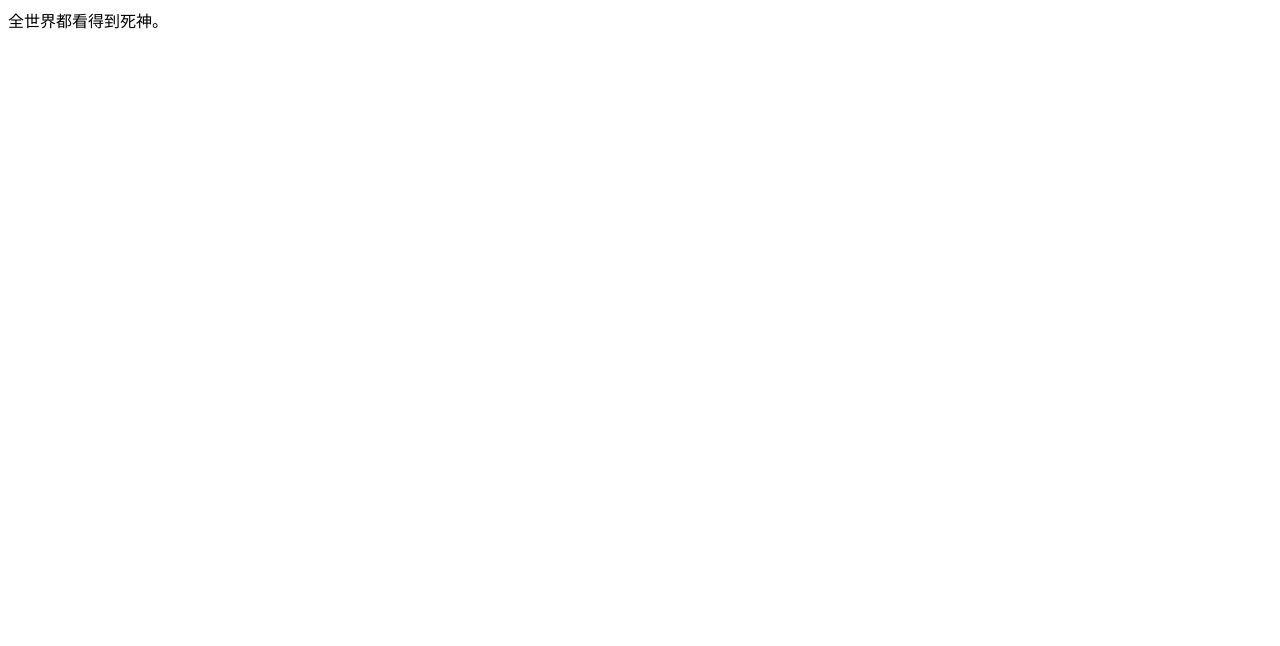
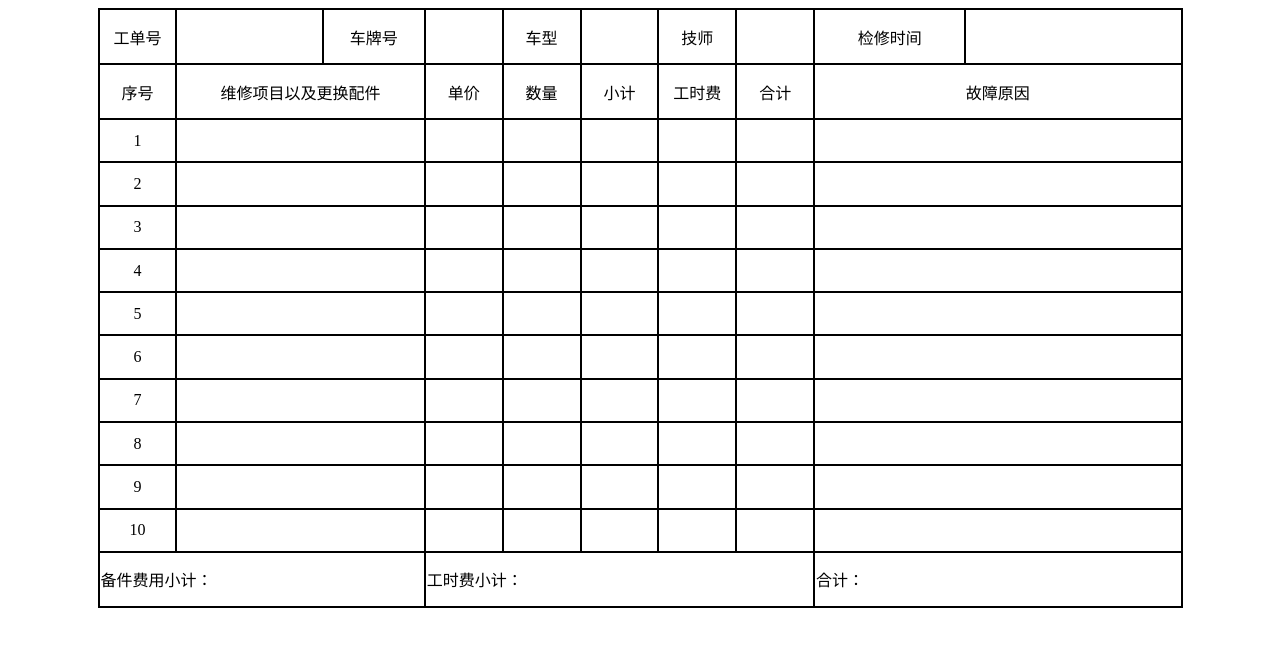
Before and after one commit to bloodking441112/homework, a plain HTML site: page 01.html in a window 1280 px wide. Drawn offline with Linux system fonts and the light colour scheme.

Commit message:
20190927

```diff
--- a/01.html
+++ b/01.html
@@ -2,9 +2,137 @@
 <html>
 	<head>
 		<meta charset="UTF-8">
-		<title>我的首页</title>
+		<title>第一个作业</title>
 	</head>
 	<body>
-	全世界都看得到死神。
+		<table width="1085"height="600" border="1" bordercolor="black" cellspacing="0" align="center">
+			<tr valign="middle" align="center">
+				<td width="75">工单号</td>
+				<td width="145"></td>
+				<td width="100">车牌号</td>
+				<td colspan="2" width="220"></td>
+				<td width="75">车型</td>
+				<td width="75"></td>
+				<td width="75">技师</td>
+				<td width="75"></td>
+				<td width="100">检修时间</td>
+				<td width="145"></td>
+			</tr>
+			<tr valign="middle" align="center">
+				<td width="75">序号</td>
+				<td colspan="3" width="390">维修项目以及更换配件</td>
+				<td width="75">单价</td>
+				<td width="75">数量</td>
+				<td width="75">小计</td>
+				<td width="75">工时费</td>
+				<td width="75">合计</td>
+				<td colspan="2" width="370">故障原因</td>
+			</tr>
+			<tr valign="middle" align="center">
+				<td>1</td>
+				<td colspan="3"></td>
+				<td></td>
+				<td></td>
+				<td></td>
+				<td></td>
+				<td></td>
+				<td colspan="2"></td>
+			</tr>
+			<tr valign="middle" align="center">
+				<td>2</td>
+				<td colspan="3"></td>
+				<td></td>
+				<td></td>
+				<td></td>
+				<td></td>
+				<td></td>
+				<td colspan="2"></td>
+			</tr>
+			<tr valign="middle" align="center">
+				<td>3</td>
+				<td colspan="3"></td>
+				<td></td>
+				<td></td>
+				<td></td>
+				<td></td>
+				<td></td>
+				<td colspan="2"></td>
+			</tr>
+			<tr valign="middle" align="center">
+				<td>4</td>
+				<td colspan="3"></td>
+				<td></td>
+				<td></td>
+				<td></td>
+				<td></td>
+				<td></td>
+				<td colspan="2"></td>
+			</tr>
+			<tr valign="middle" align="center">
+				<td>5</td>
+				<td colspan="3"></td>
+				<td></td>
+				<td></td>
+				<td></td>
+				<td></td>
+				<td></td>
+				<td colspan="2"></td>
+			</tr>
+			<tr valign="middle" align="center">
+				<td>6</td>
+				<td colspan="3"></td>
+				<td></td>
+				<td></td>
+				<td></td>
+				<td></td>
+				<td></td>
+				<td colspan="2"></td>
+			</tr>
+			<tr valign="middle" align="center">
+				<td>7</td>
+				<td colspan="3"></td>
+				<td></td>
+				<td></td>
+				<td></td>
+				<td></td>
+				<td></td>
+				<td colspan="2"></td>
+			</tr>
+			<tr valign="middle" align="center">
+				<td>8</td>
+				<td colspan="3"></td>
+				<td></td>
+				<td></td>
+				<td></td>
+				<td></td>
+				<td></td>
+				<td colspan="2"></td>
+			</tr>
+			<tr valign="middle" align="center">
+				<td>9</td>
+				<td colspan="3"></td>
+				<td></td>
+				<td></td>
+				<td></td>
+				<td></td>
+				<td></td>
+				<td colspan="2"></td>
+			</tr>
+			<tr valign="middle" align="center">
+				<td>10</td>
+				<td colspan="3"></td>
+				<td></td>
+				<td></td>
+				<td></td>
+				<td></td>
+				<td></td>
+				<td colspan="2"></td>
+			</tr>
+			<tr valign="middle" align="left">
+				<td colspan="4">备件费用小计：</td>
+				<td colspan="5">工时费小计：</td>
+				<td colspan="2">合计：</td>
+			</tr>
+		</table>
 	</body>
 </html>
```
Also changed, not shown: new_file.html (added, +9 -0 lines).
